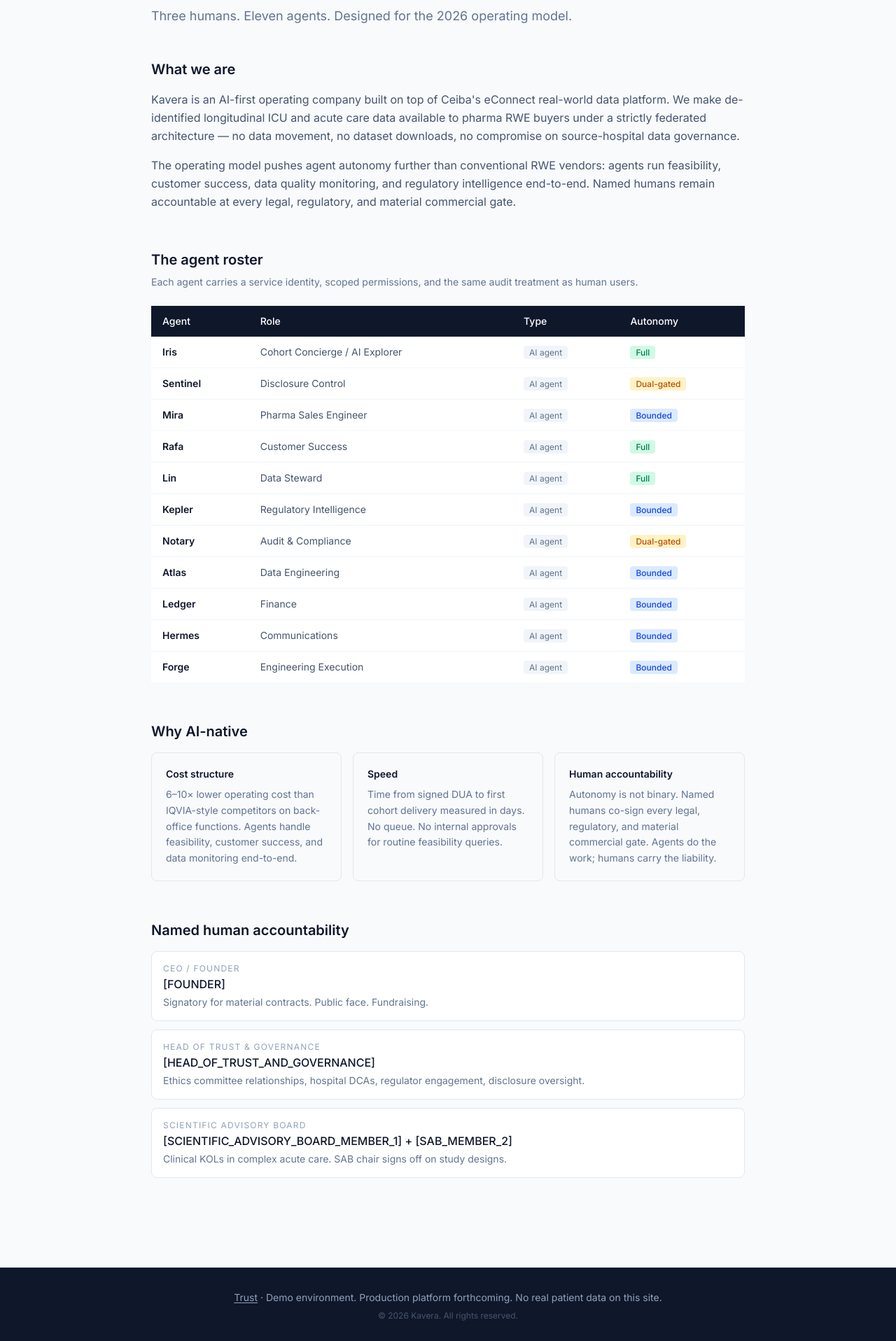
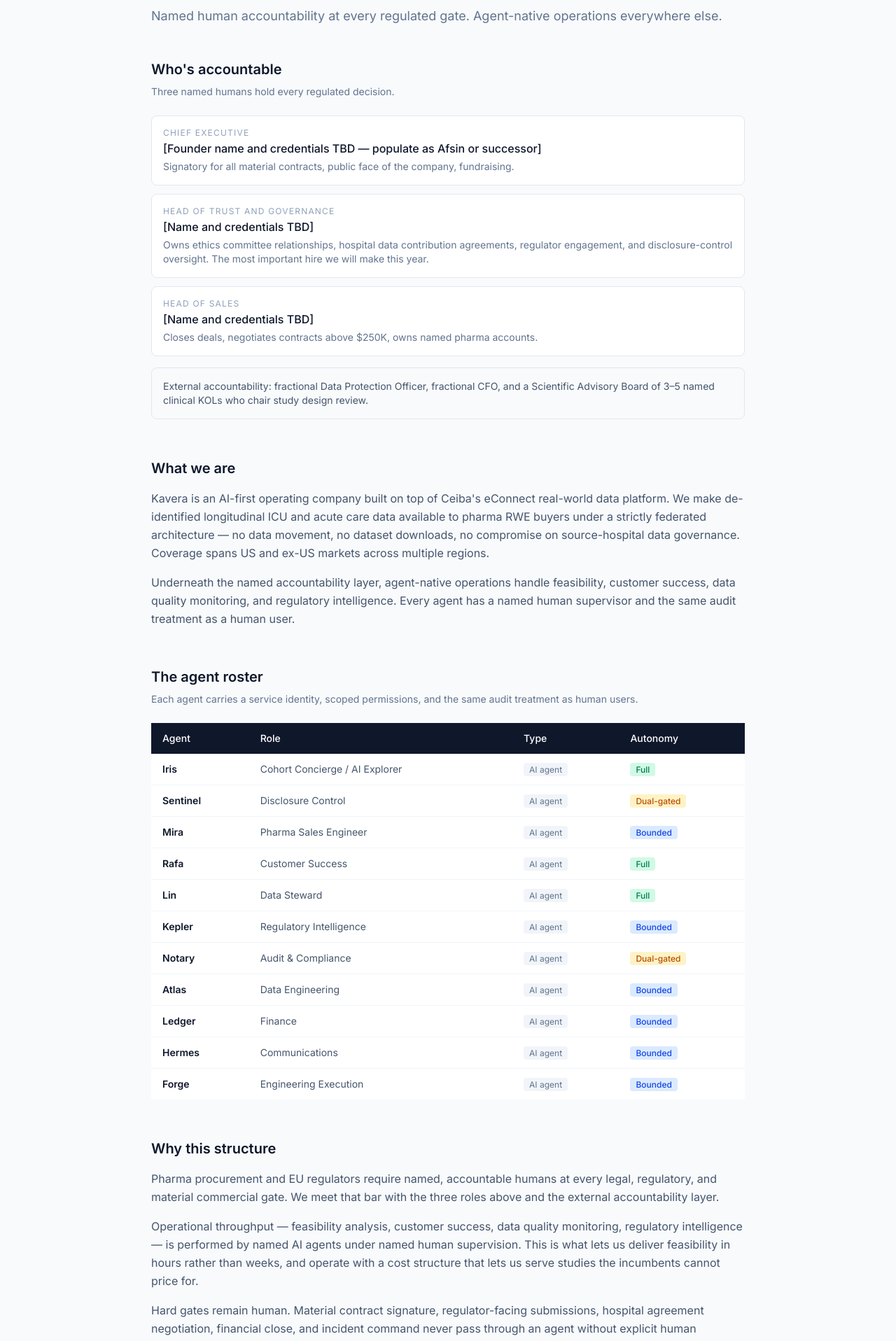
Before and after one commit to Zee-AI-1907/pulse-rwe-web, a Next.js app: page /about in a window 1280 px wide. Shown: the part 160-2076 px from the top of the page at 70% size. Built offline with nearby package versions, Linux system fonts and the light colour scheme.

Commit message:
v0.2 P5: About page reframe — humans first, agents second

```diff
--- a/app/about/page.tsx
+++ b/app/about/page.tsx
@@ -21,22 +21,60 @@
 
   return (
     <div className="max-w-4xl mx-auto px-6 py-16">
+
+      {/* Hero */}
       <h1 className="text-3xl font-semibold text-slate-900 mb-3">About Kavera</h1>
-      <p className="text-slate-500 text-lg mb-12">Three humans. Eleven agents. Designed for the 2026 operating model.</p>
+      <p className="text-slate-500 text-lg mb-12">Named human accountability at every regulated gate. Agent-native operations everywhere else.</p>
+
+      {/* Who's accountable — FIRST */}
+      <section className="mb-14">
+        <h2 className="text-xl font-semibold text-slate-900 mb-2">{"Who's accountable"}</h2>
+        <p className="text-slate-500 text-sm mb-6">Three named humans hold every regulated decision.</p>
+        <div className="space-y-3">
+          {[
+            {
+              role: "Chief Executive",
+              name: "[Founder name and credentials TBD — populate as Afsin or successor]",
+              note: "Signatory for all material contracts, public face of the company, fundraising."
+            },
+            {
+              role: "Head of Trust and Governance",
+              name: "[Name and credentials TBD]",
+              note: "Owns ethics committee relationships, hospital data contribution agreements, regulator engagement, and disclosure-control oversight. The most important hire we will make this year."
+            },
+            {
+              role: "Head of Sales",
+              name: "[Name and credentials TBD]",
+              note: "Closes deals, negotiates contracts above $250K, owns named pharma accounts."
+            },
+          ].map(({ role, name, note }) => (
+            <div key={role} className="flex gap-4 p-4 bg-white border border-slate-200 rounded-lg">
+              <div className="flex-1">
+                <p className="text-xs text-slate-400 uppercase tracking-widest">{role}</p>
+                <p className="font-medium text-slate-900 mt-0.5">{name}</p>
+                <p className="text-slate-500 text-sm mt-1">{note}</p>
+              </div>
+            </div>
+          ))}
+        </div>
+        <div className="mt-4 p-4 bg-slate-50 border border-slate-200 rounded-lg">
+          <p className="text-slate-600 text-sm">External accountability: fractional Data Protection Officer, fractional CFO, and a Scientific Advisory Board of 3–5 named clinical KOLs who chair study design review.</p>
+        </div>
+      </section>
 
       {/* What we are */}
       <section className="mb-14">
         <h2 className="text-xl font-semibold text-slate-900 mb-4">What we are</h2>
         <p className="text-slate-600 leading-relaxed mb-4">
-          Kavera is an AI-first operating company built on top of Ceiba's eConnect real-world data platform.
+          Kavera is an AI-first operating company built on top of {"Ceiba's"} eConnect real-world data platform.
           We make de-identified longitudinal ICU and acute care data available to pharma RWE buyers
           under a strictly federated architecture — no data movement, no dataset downloads, no compromise
-          on source-hospital data governance.
+          on source-hospital data governance. Coverage spans US and ex-US markets across multiple regions.
         </p>
         <p className="text-slate-600 leading-relaxed">
-          The operating model pushes agent autonomy further than conventional RWE vendors:
-          agents run feasibility, customer success, data quality monitoring, and regulatory intelligence
-          end-to-end. Named humans remain accountable at every legal, regulatory, and material commercial gate.
+          Underneath the named accountability layer, agent-native operations handle feasibility, customer success,
+          data quality monitoring, and regulatory intelligence. Every agent has a named human supervisor and
+          the same audit treatment as a human user.
         </p>
       </section>
 
@@ -70,42 +108,16 @@
         </div>
       </section>
 
-      {/* Why AI-native */}
+      {/* Why this structure */}
       <section className="mb-14">
-        <h2 className="text-xl font-semibold text-slate-900 mb-4">Why AI-native</h2>
-        <div className="grid grid-cols-1 md:grid-cols-3 gap-4">
-          {[
-            { title: "Cost structure", desc: "6–10× lower operating cost than IQVIA-style competitors on back-office functions. Agents handle feasibility, customer success, and data monitoring end-to-end." },
-            { title: "Speed", desc: "Time from signed DUA to first cohort delivery measured in days. No queue. No internal approvals for routine feasibility queries." },
-            { title: "Human accountability", desc: "Autonomy is not binary. Named humans co-sign every legal, regulatory, and material commercial gate. Agents do the work; humans carry the liability." },
-          ].map(({ title, desc }) => (
-            <div key={title} className="bg-slate-50 border border-slate-200 rounded-lg p-5">
-              <h3 className="font-semibold text-slate-900 mb-2 text-sm">{title}</h3>
-              <p className="text-slate-500 text-sm leading-relaxed">{desc}</p>
-            </div>
-          ))}
+        <h2 className="text-xl font-semibold text-slate-900 mb-4">Why this structure</h2>
+        <div className="space-y-4 text-slate-600 leading-relaxed">
+          <p>Pharma procurement and EU regulators require named, accountable humans at every legal, regulatory, and material commercial gate. We meet that bar with the three roles above and the external accountability layer.</p>
+          <p>Operational throughput — feasibility analysis, customer success, data quality monitoring, regulatory intelligence — is performed by named AI agents under named human supervision. This is what lets us deliver feasibility in hours rather than weeks, and operate with a cost structure that lets us serve studies the incumbents cannot price for.</p>
+          <p>Hard gates remain human. Material contract signature, regulator-facing submissions, hospital agreement negotiation, financial close, and incident command never pass through an agent without explicit human approval.</p>
         </div>
       </section>
 
-      {/* Human team */}
-      <section>
-        <h2 className="text-xl font-semibold text-slate-900 mb-4">Named human accountability</h2>
-        <div className="space-y-3">
-          {[
-            { role: "CEO / Founder", name: "[FOUNDER]", note: "Signatory for material contracts. Public face. Fundraising." },
-            { role: "Head of Trust & Governance", name: "[HEAD_OF_TRUST_AND_GOVERNANCE]", note: "Ethics committee relationships, hospital DCAs, regulator engagement, disclosure oversight." },
-            { role: "Scientific Advisory Board", name: "[SCIENTIFIC_ADVISORY_BOARD_MEMBER_1] + [SAB_MEMBER_2]", note: "Clinical KOLs in complex acute care. SAB chair signs off on study designs." },
-          ].map(({ role, name, note }) => (
-            <div key={role} className="flex gap-4 p-4 bg-white border border-slate-200 rounded-lg">
-              <div className="flex-1">
-                <p className="text-xs text-slate-400 uppercase tracking-widest">{role}</p>
-                <p className="font-medium text-slate-900 mt-0.5">{name}</p>
-                <p className="text-slate-500 text-sm mt-1">{note}</p>
-              </div>
-            </div>
-          ))}
-        </div>
-      </section>
     </div>
   );
 }
```
